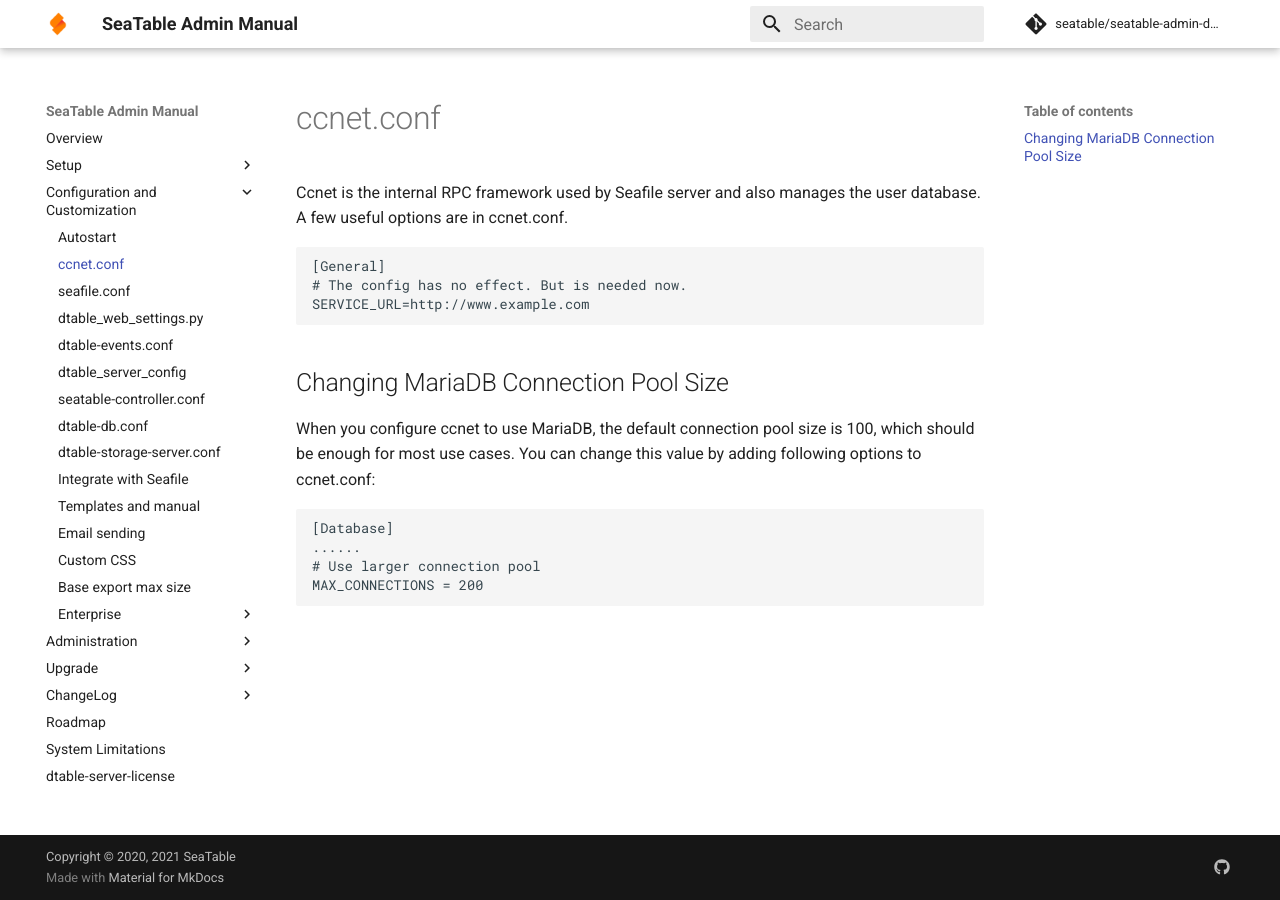
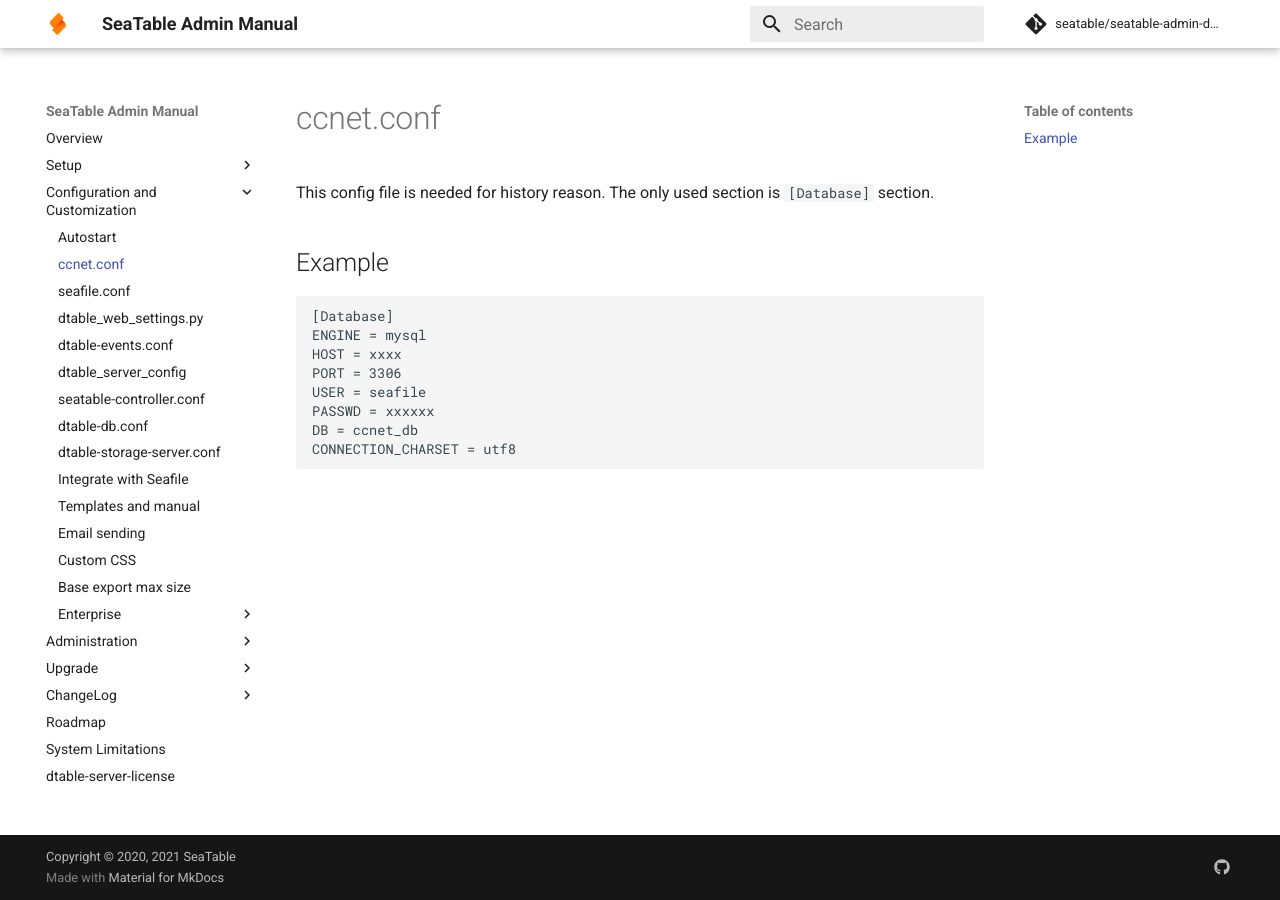
Before and after one commit to seatable/seatable-admin-docs, an MkDocs documentation site: the page built from manual/config/ccnet-conf.md, in a window 1280 px wide. Built offline with MkDocs 1.6.1 and Material for MkDocs 9.7.7, drawn with Linux system fonts in a browser that asks for light colours; comment, search, counter and statistics services are not loaded.

Commit message:
Update ccnet-conf.md

````diff
--- a/manual/config/ccnet-conf.md
+++ b/manual/config/ccnet-conf.md
@@ -1,22 +1,17 @@
 # ccnet.conf
 
-Ccnet is the internal RPC framework used by Seafile server and also manages the user database. A few useful options are in ccnet.conf.
+This config file is needed for history reason. The only used section is `[Database]` section.
 
-```
-[General]
-# The config has no effect. But is needed now.
-SERVICE_URL=http://www.example.com
+## Example
 
-```
-
-## Changing MariaDB Connection Pool Size
-
-When you configure ccnet to use MariaDB, the default connection pool size is 100, which should be enough for most use cases. You can change this value by adding following options to ccnet.conf:
 
 ```
 [Database]
-......
-# Use larger connection pool
-MAX_CONNECTIONS = 200
-
+ENGINE = mysql
+HOST = xxxx
+PORT = 3306
+USER = seafile
+PASSWD = xxxxxx
+DB = ccnet_db
+CONNECTION_CHARSET = utf8
 ```
````
